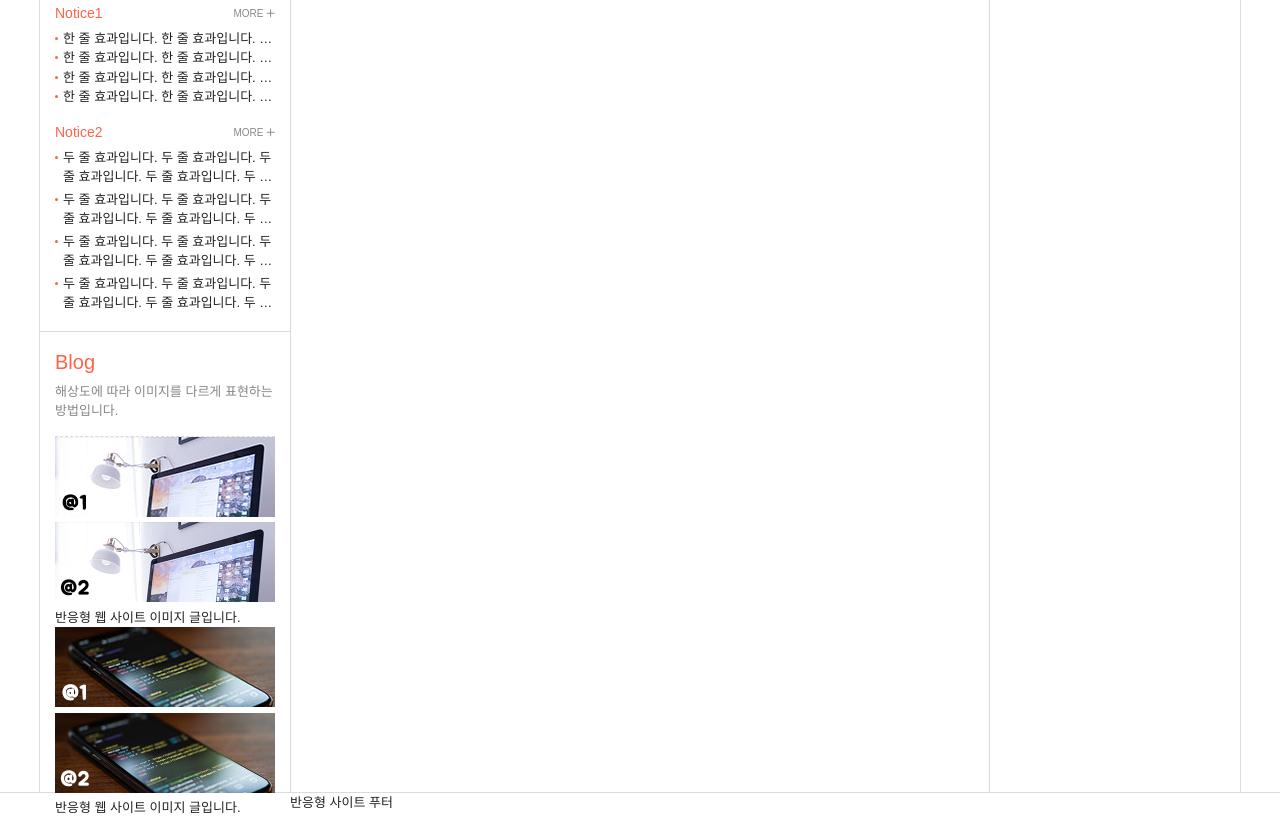
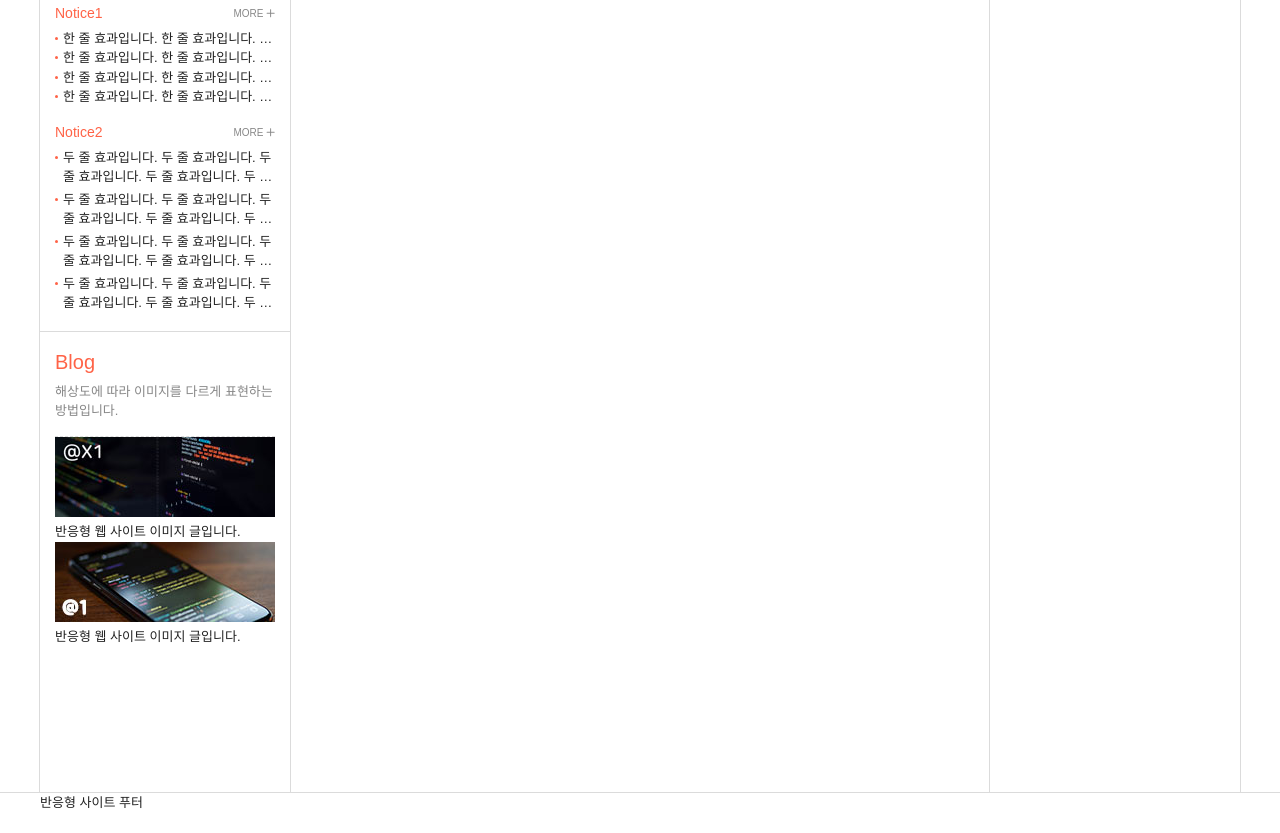
Before and after one commit to poseybutter/reactive-page, a plain HTML site: page index.html in a window 1280 px wide. Shown: the part 908-1741 px from the top of the page. After the commit the page ends 1720 px from the top, so only its background shows below. Drawn offline with Linux system fonts and the light colour scheme.

Commit message:
3th commit
고해상도 이미지 기기별 설정 추가

```diff
--- a/index.html
+++ b/index.html
@@ -339,8 +339,27 @@
               <div class="blog1">
                 <h5 class="ir_su">image1</h5>
                 <figure>
-                  <img src="img/blog1_@1.jpg" alt="normal image" />
-                  <img src="img/blog1_@2.jpg" alt="retina image" width="100%" />
+                  <!-- 첫 번째 방법(호환성을 위해 좋은 방법) -->
+                  <!-- <img
+                    src="img/blog1_@1.jpg"
+                    class="img-normal"
+                    alt="normal image"
+                  />
+                  <img
+                    src="img/blog1_@2.jpg"
+                    class="img-retina"
+                    alt="retina image"
+                    width="100%"
+                  /> -->
+                  <img
+                    src="img/blog3_@1.jpg"
+                    srcset="
+                      img/blog3_@1.jpg 1x,
+                      img/blog3_@2.jpg 2x,
+                      img/blog3_@3.jpg 3x
+                    "
+                    alt="이미지"
+                  />
                   <figcaption>반응형 웹 사이트 이미지 글입니다.</figcaption>
                 </figure>
               </div>
@@ -349,8 +368,13 @@
               <div class="blog2">
                 <h5 class="ir_su">image1</h5>
                 <figure>
-                  <img src="img/blog2_@1.jpg" alt="normal image" />
-                  <img src="img/blog2_@2.jpg" alt="retina image" width="100%" />
+                  <!-- 두 번째 방법(요즘 유행하는 방법, 더 간편함)
+                    <img src="..." srcset="[이미지 위치] [조건], ..."  -->
+                  <img
+                    src="img/blog2_@1.jpg"
+                    srcset="img/blog2_@1.jpg 1x, img/blog2_@2.jpg 2x"
+                    alt="normal image"
+                  />
                   <figcaption>반응형 웹 사이트 이미지 글입니다.</figcaption>
                 </figure>
               </div>
```
